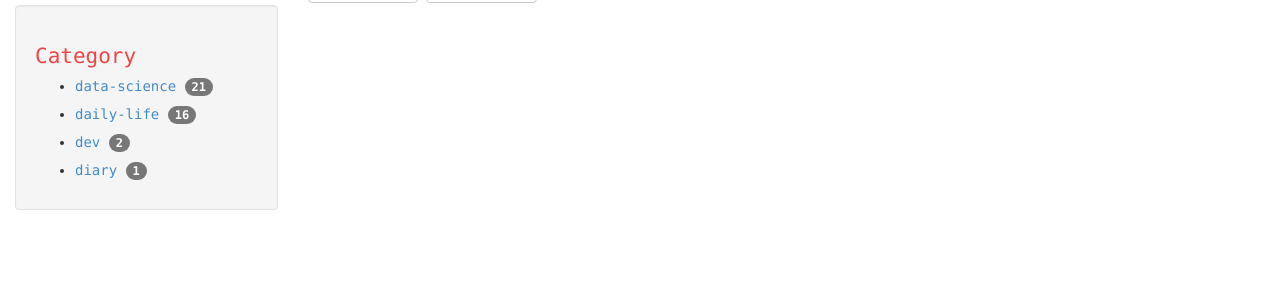
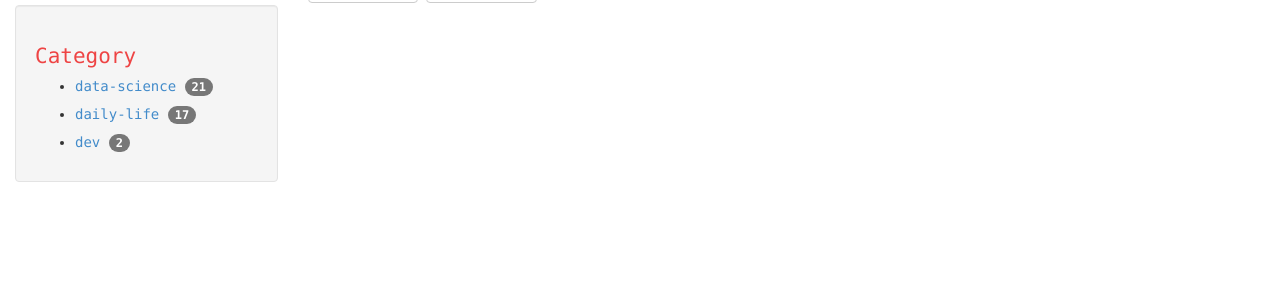
Before and after one commit to 11wi/11wi.github.io, a Jekyll site: the page built from _posts/2020-02-16-200216-diary.md, in a window 1280 px wide. Shown: the part 387-687 px from the top of the page. Built offline with Jekyll 4.4.1, drawn with Linux system fonts in a browser that asks for light colours; some web fonts are replaced.

Commit message:
fix typo

```diff
--- a/_posts/2020-02-16-200216-diary.md
+++ b/_posts/2020-02-16-200216-diary.md
@@ -1,5 +1,5 @@
 ---
-category: diary
+category: daily-life
 ---
 
 # ㅋㅋ
```
